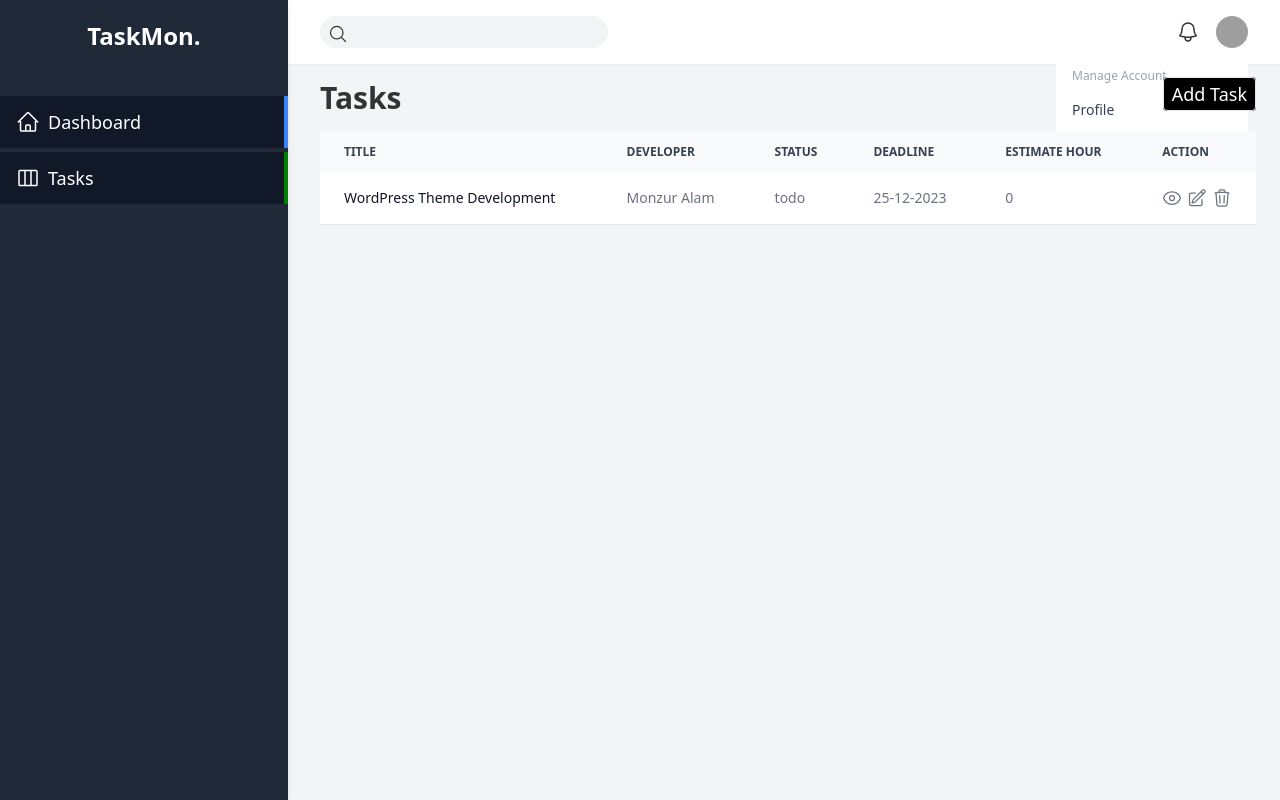
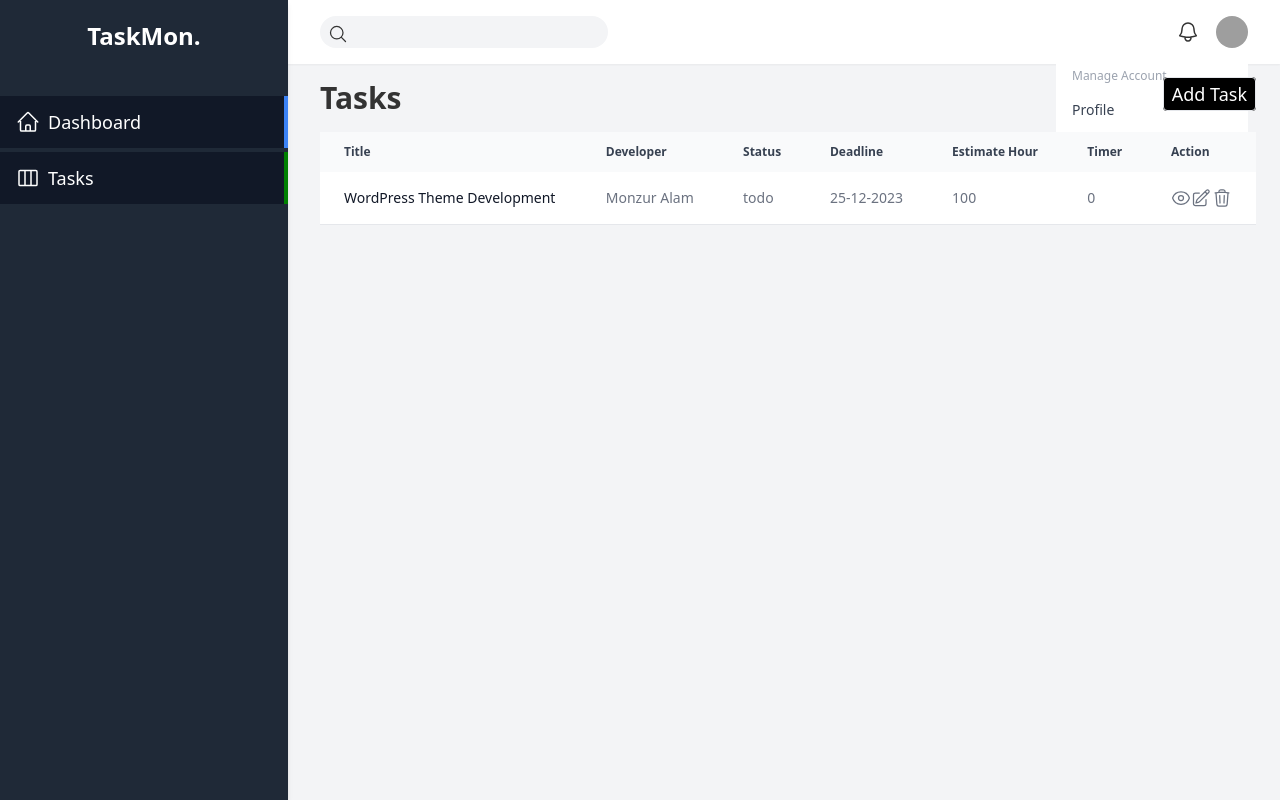
Before and after one commit to monzuralam/taskmon, a Vue app: page /tasks in a window 1280 px wide. Built offline with nearby package versions, Linux system fonts and the light colour scheme; grey boxes are pictures that could not be loaded.

Commit message:
estimate time column has been added

```diff
--- a/src/components/Tasks/TasksList.vue
+++ b/src/components/Tasks/TasksList.vue
@@ -2,7 +2,7 @@
   <div class="relative overflow-x-auto md:pr-6">
     <table class="w-full text-sm text-left text-gray-500 dark:text-gray-400">
       <thead
-        class="text-xs text-gray-700 uppercase bg-gray-50 dark:bg-gray-700 dark:text-gray-400"
+        class="text-xs text-gray-700 bg-gray-50 dark:bg-gray-700 dark:text-gray-400"
       >
         <tr>
           <th scope="col" class="px-6 py-3">Title</th>
@@ -10,6 +10,7 @@
           <th scope="col" class="px-6 py-3">Status</th>
           <th scope="col" class="px-6 py-3">Deadline</th>
           <th scope="col" class="px-6 py-3">Estimate Hour</th>
+          <th scope="col" class="px-6 py-3">Timer</th>
           <th scope="col" class="px-6 py-3">Action</th>
         </tr>
       </thead>
@@ -32,6 +33,9 @@
           </td>
           <td class="px-6 py-4">
             <span>{{ task.deadline }}</span>
+          </td>
+          <td class="px-6 py-4">
+            {{ task.estimateHour }}
           </td>
           <td class="px-6 py-4">
             {{ task.timer }}
```
